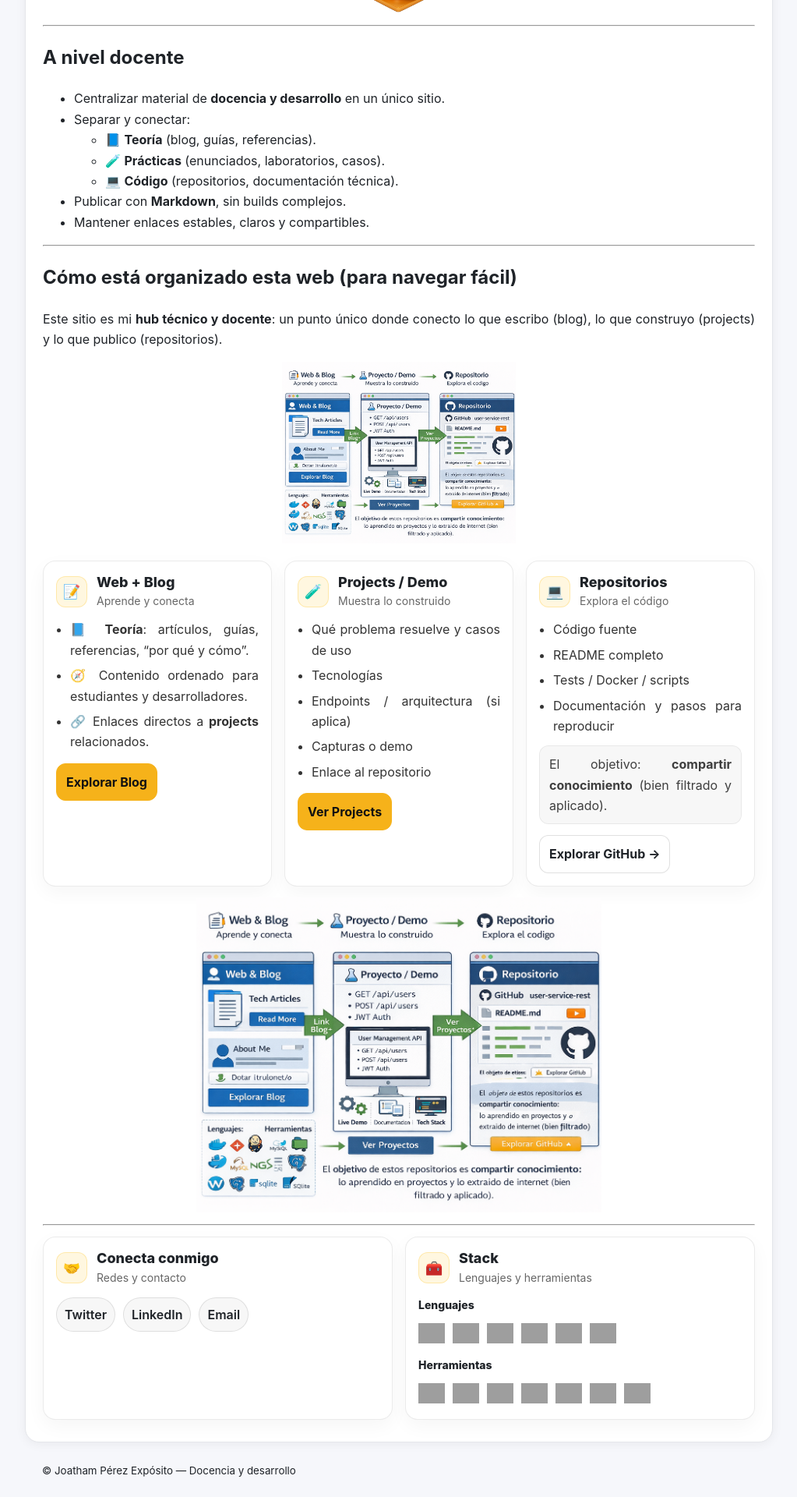
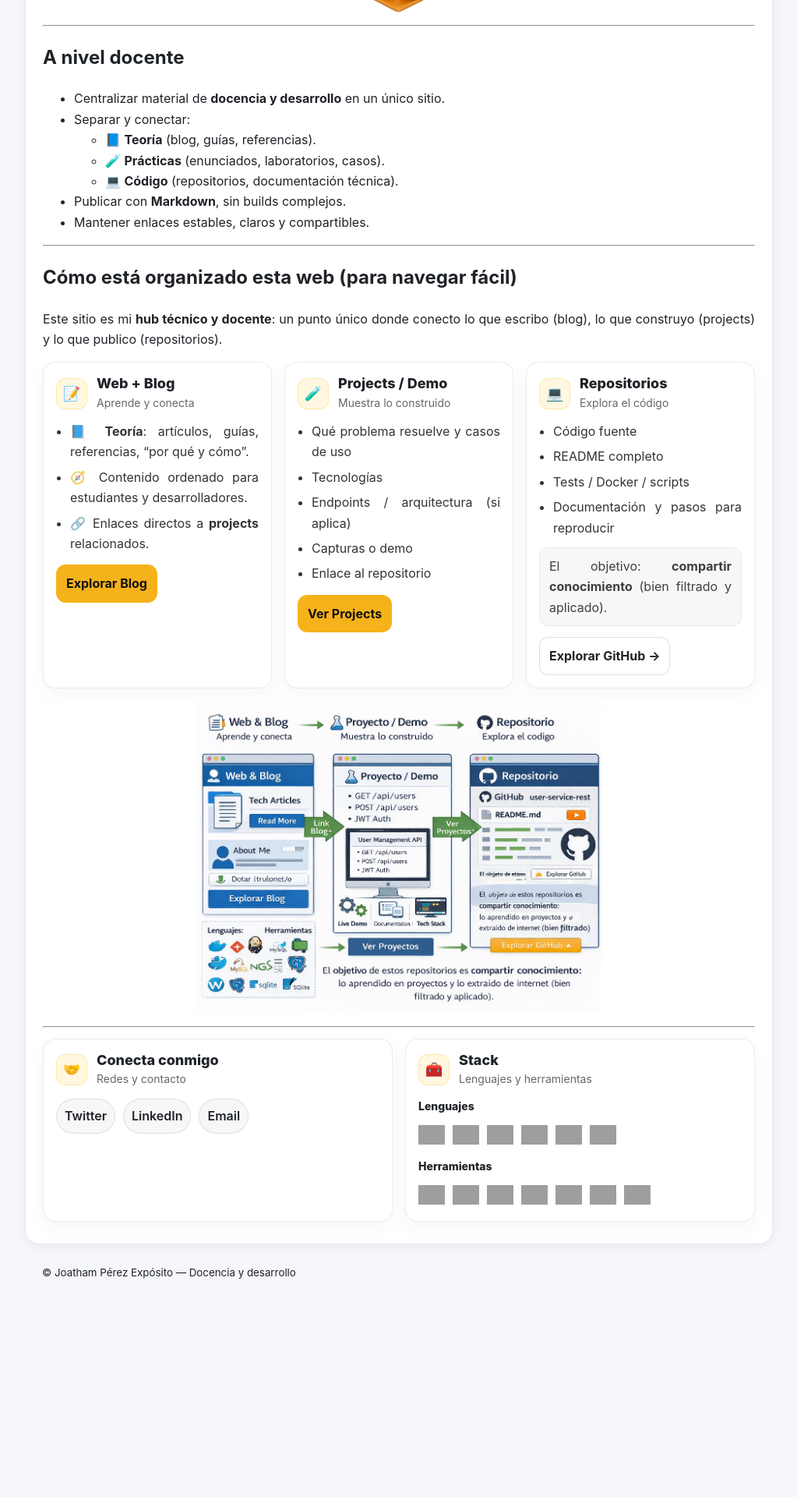
Before and after one commit to jpexposito/jpexposito.github.io, a Jekyll site: the page built from index.md, in a window 1280 px wide. Shown: the part 970-2890 px from the top of the page at 78% size, without its empty margins (128-1151 px from the left). Built offline with Jekyll 4.4.1, drawn with Linux system fonts in a browser that asks for light colours; after the commit the page ends 2636 px from its top, so only the background shows below that; grey boxes are pictures that could not be loaded.

Commit message:
Se elimina la imagen duplicada

```diff
--- a/index.md
+++ b/index.md
@@ -41,10 +41,6 @@ Estos son mis tres ejes:
 ## Cómo está organizado esta web (para navegar fácil)
 
 Este sitio es mi **hub técnico y docente**: un punto único donde conecto lo que escribo (blog), lo que construyo (projects) y lo que publico (repositorios).
-
-<div align="center">
-  <img src="assets/images/estructura-web.png" width="300" height="30%" alt="@jpexposito en construccion">
-</div>
 
 <div class="cards-grid cards-grid--3">
   <div class="cardx">
```
